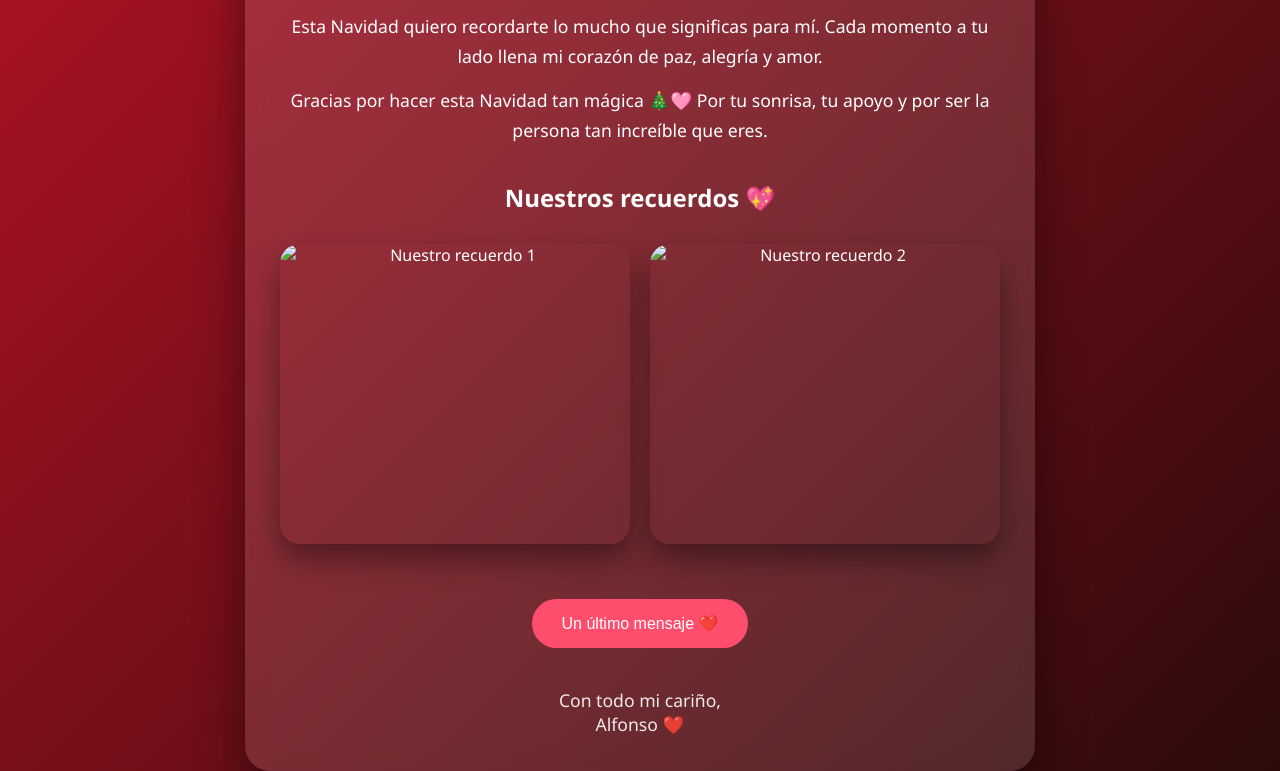
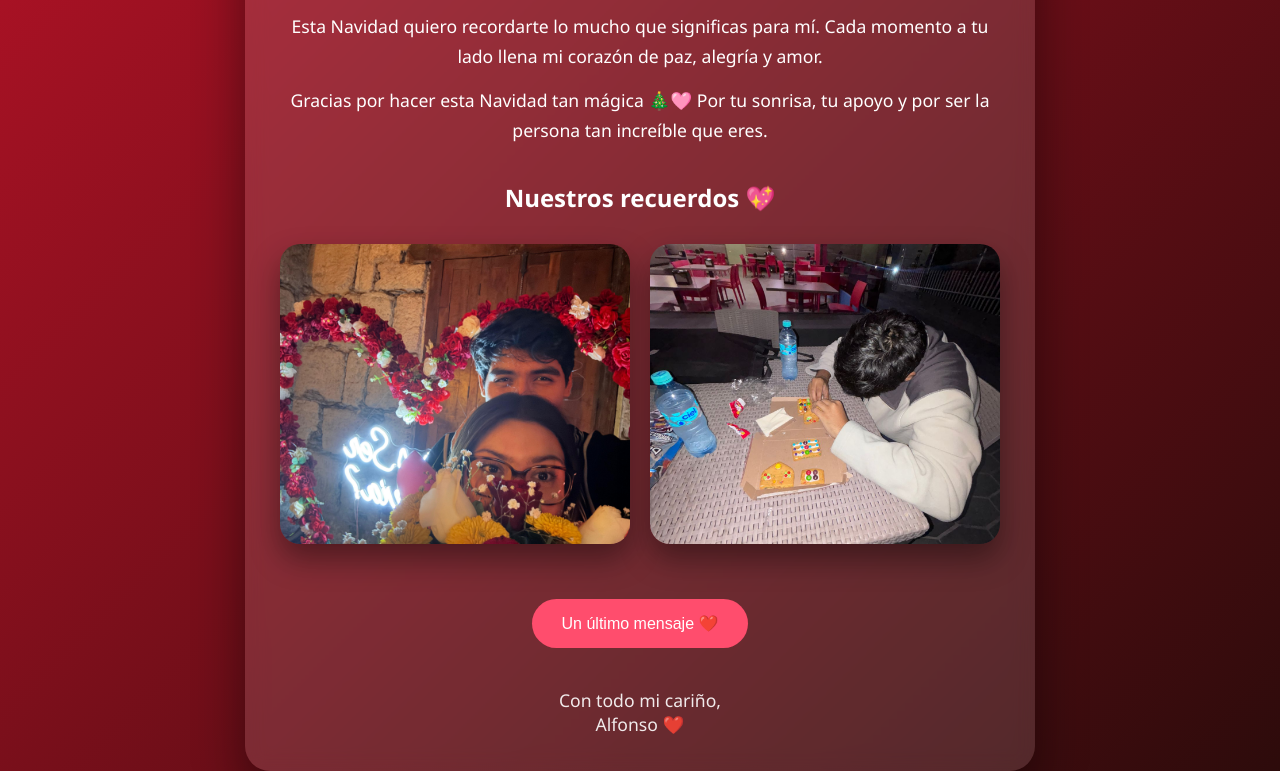
Before and after one commit to alfonso180707-hash/carta-de-navidad2, a plain HTML site: page index.html in a window 1280 px wide. Shown: the part 161-932 px from the top of the page. Drawn offline with Linux system fonts and the light colour scheme.

Commit message:
Fix image file extensions in index.html

```diff
--- a/index.html
+++ b/index.html
@@ -118,8 +118,8 @@
     <h2>Nuestros recuerdos 💖</h2>
 
     <div class="galeria">
-        <img src="foto1.jpg" alt="Nuestro recuerdo 1">
-        <img src="foto2.jpg" alt="Nuestro recuerdo 2">
+        <img src="foto1.jpeg" alt="Nuestro recuerdo 1">
+        <img src="foto2.jpeg" alt="Nuestro recuerdo 2">
     </div>
 
     <button onclick="mostrarMensaje()">Un último mensaje ❤️</button>
@@ -145,4 +145,5 @@
 </script>
 
 </body>
+
 </html>
```
